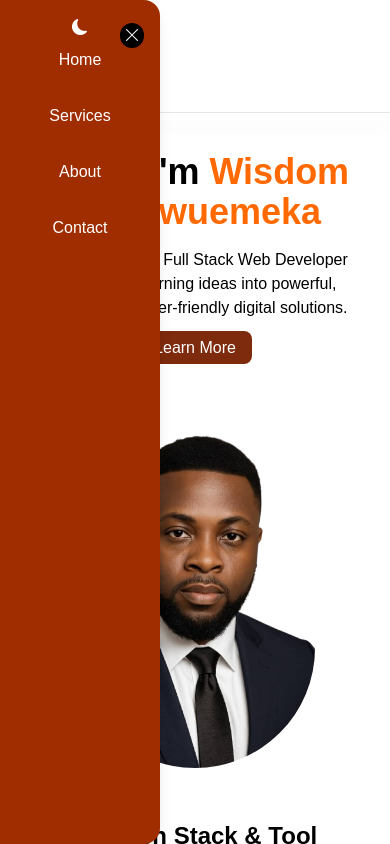
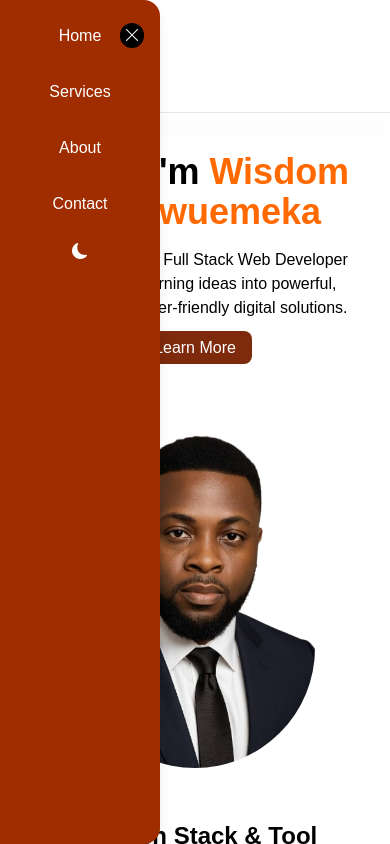
Before and after one commit to WisdomChukwuemeka/wecare, a Next.js app: page / in a window 390 px wide. Both pictures are taken after a click on the element 366 px from the left and 56 px from the top of the page. Shown: the top 844 px of the page. Built offline with nearby package versions, Linux system fonts and the light colour scheme.

Commit message:
toogle config

```diff
--- a/app/components/header.jsx
+++ b/app/components/header.jsx
@@ -102,9 +102,7 @@ export const Header = () => {
                         },
                       }}
                     >
-                      <button onClick={themeButton} className="text-base sm:text-2xl md:text-[1.2rem] xl:text-2xl">
-              {theme === 'light' ? <i class="bi bi-moon-fill"></i> : <i class="bi bi-brightness-alt-low-fill"></i>}
-          </button>
+
                       {["Home", "Services", "About", "Contact"].map(
                         (item, idx) => (
                           <motion.li
@@ -130,6 +128,9 @@ export const Header = () => {
                           </motion.li>
                         )
                       )}
+                      <button onClick={themeButton} className="text-base sm:text-2xl md:text-[1.2rem] xl:text-2xl">
+              {theme === 'light' ? <i className="bi bi-moon-fill"></i> : <i className="bi bi-brightness-alt-low-fill"></i>}
+              </button>
                     </motion.ul>
 
                     {/* Close button */}
```
